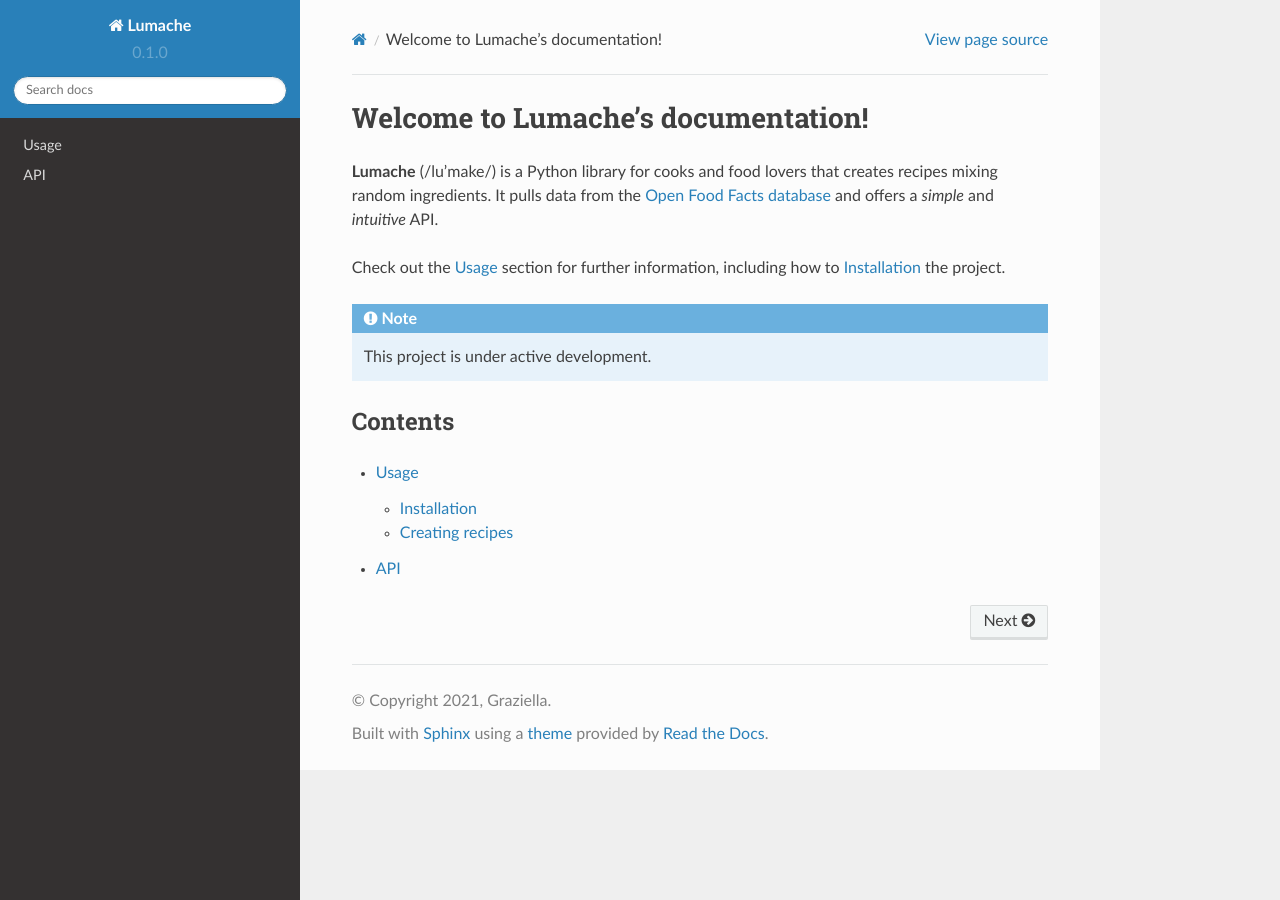
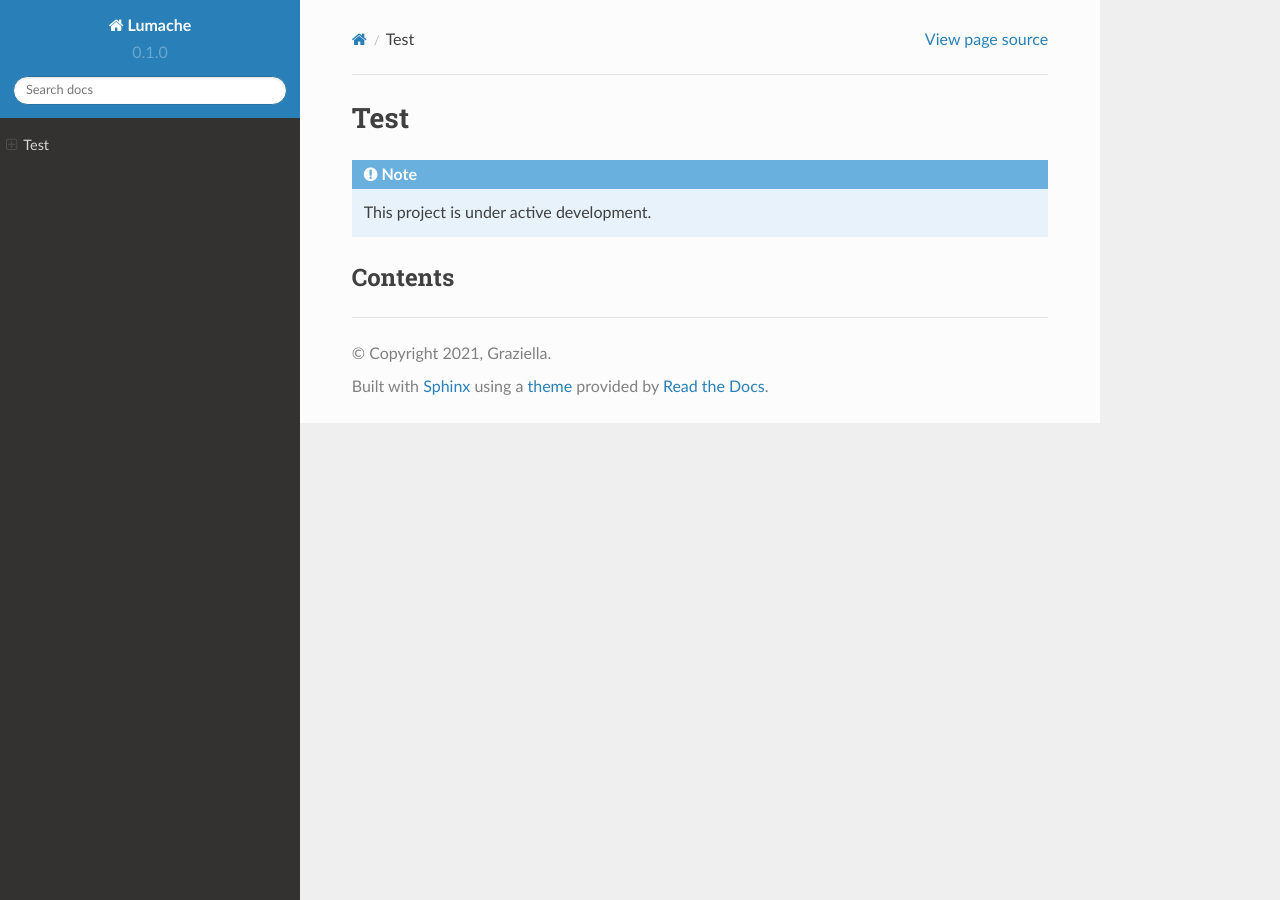
Before and after one commit to sa-tre/satre-specification, a Sphinx documentation site: the page built from docs/source/index.rst, in a window 1280 px wide. Built offline with Sphinx 7.4.7 and the Read the Docs theme 2.0.0, drawn with Linux system fonts in a browser that asks for light colours.

Commit message:
remove superfluous

```diff
--- a/docs/source/api.rst
+++ /dev/null
@@ -1,7 +0,0 @@
-API
-===
-
-.. autosummary::
-   :toctree: generated
-
-   lumache
--- a/docs/source/index.rst
+++ b/docs/source/index.rst
@@ -1,13 +1,6 @@
-Welcome to Lumache's documentation!
+Test
 ===================================
 
-**Lumache** (/lu'make/) is a Python library for cooks and food lovers
-that creates recipes mixing random ingredients.
-It pulls data from the `Open Food Facts database <https://world.openfoodfacts.org/>`_
-and offers a *simple* and *intuitive* API.
-
-Check out the :doc:`usage` section for further information, including
-how to :ref:`installation` the project.
 
 .. note::
 
@@ -15,8 +8,3 @@ how to :ref:`installation` the project.
 
 Contents
 --------
-
-.. toctree::
-
-   usage
-   api
```
Also changed, not shown: docs/source/usage.rst (deleted, +0 -33 lines).
